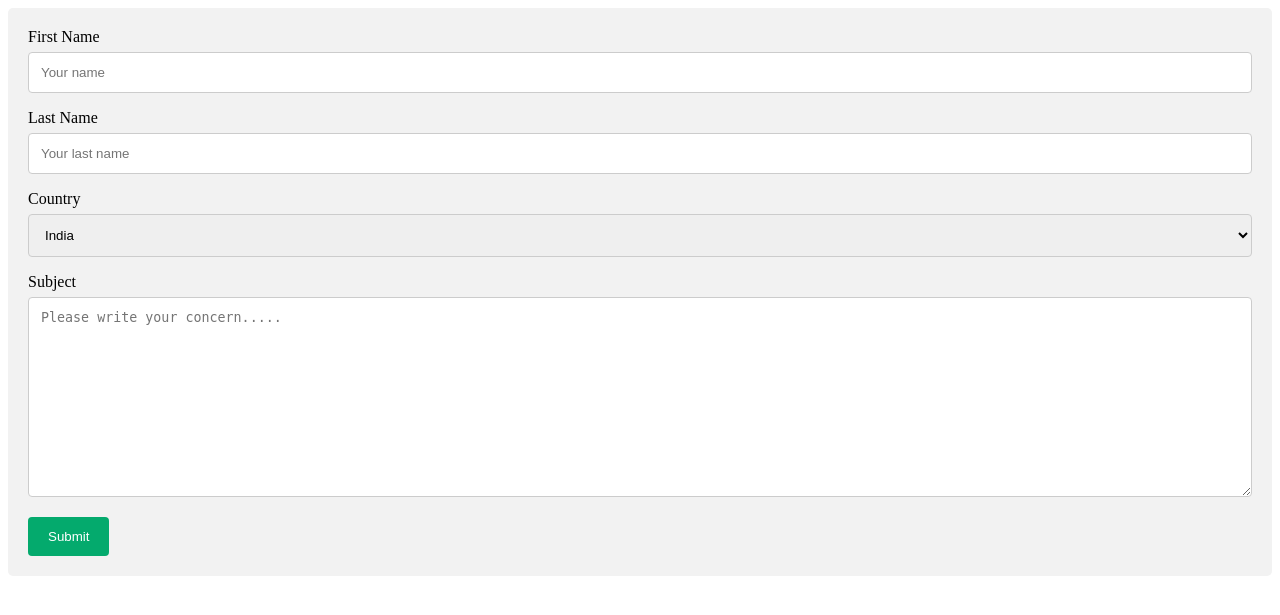
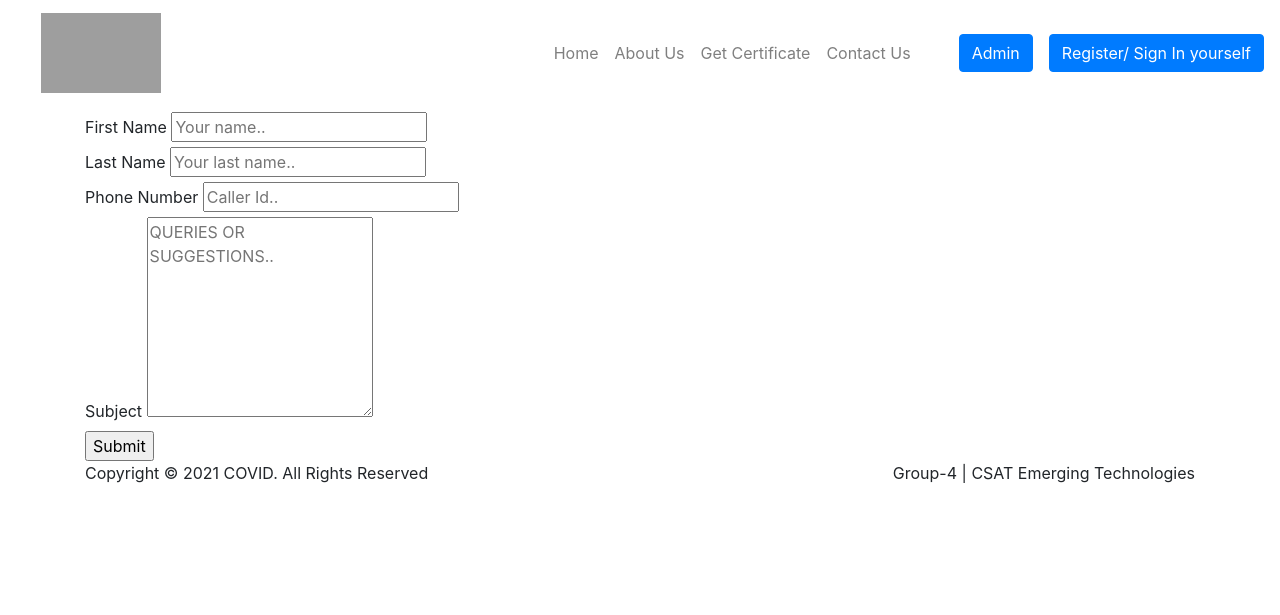
Before and after one commit to ayush9200/vaccine_finder, a Flask app: template templates/contact_us.html in a window 1280 px wide. Shown: the top 615 px of the page. Run offline with Flask 2, Linux system fonts and the light colour scheme; the template is opened without the code that fills it, so the values that code supplies are empty; some libraries are stand-ins or nearby versions; grey boxes are pictures that could not be loaded.

Commit message:
Make corrections and add nav and footer

```diff
--- a/templates/contact_us.html
+++ b/templates/contact_us.html
@@ -1,67 +1,78 @@
 <!DOCTYPE html>
 <html>
 <head>
+	<link rel="stylesheet" href= "https://stackpath.bootstrapcdn.com/bootstrap/4.5.0/css/bootstrap.min.css">
+        <script src="https://code.jquery.com/jquery-3.5.1.js" integrity="sha256-QWo7LDvxbWT2tbbQ97B53yJnYU3WhH/C8ycbRAkjPDc=" crossorigin="anonymous"></script>
+        <link href="{{ url_for('static',filename='header.css') }}" rel="stylesheet">
+        <link href="{{ url_for('static',filename='login-page.css') }}" rel="stylesheet">
+	<link href="{{ url_for('static',filename='contact_us.css') }}" rel="stylesheet">
 	<meta charset="utf-8">
 	<title>Contact Us</title>
 </head>
-<style type="text/css">
-	/* Style inputs with type="text", select elements and textareas */
-input[type=text], select, textarea {
-  width: 100%; /* Full width */
-  padding: 12px; /* Some padding */
-  border: 1px solid #ccc; /* Gray border */
-  border-radius: 4px; /* Rounded borders */
-  box-sizing: border-box; /* Make sure that padding and width stays in place */
-  margin-top: 6px; /* Add a top margin */
-  margin-bottom: 16px; /* Bottom margin */
-  resize: vertical /* Allow the user to vertically resize the textarea (not horizontally) */
-}
+<br><br><br>
 
-/* Style the submit button with a specific background color etc */
-input[type=submit] {
-  background-color: #04AA6D;
-  color: white;
-  padding: 12px 20px;
-  border: none;
-  border-radius: 4px;
-  cursor: pointer;
-}
+<body>
+	<nav class="navbar navbar-expand-lg navbar-light fixed-top" style="background-color: white">
+            <a class="navbar-brand" href="http://127.0.0.1:5000/"><img class="d-inline-block align-top" src="{{ url_for('static',filename='images/vac-logo.png') }}" width="120" height="80" style="margin-left: 25px;"></a>
+            <button class="navbar-toggler" type="button" data-toggle="collapse" data-target="#navbarCollapse" aria-controls="navbarCollapse"
+              aria-expanded="false" aria-label="Toggle navigation">
+              <span class="navbar-toggler-icon"></span>
+            </button>
+            <div class="collapse navbar-collapse" id="navbarCollapse">
+              <ul class="navbar-nav ml-auto">
+                <li class="nav-item">
+                  <a class="nav-link" data-toggle="collapse" data-target=".navbar-collapse.show" routerLink="/home">Home</a>
+                </li>
+                <li class="nav-item">
+                  <a class="nav-link" data-toggle="collapse" data-target=".navbar-collapse.show" routerLink="/about">About Us</a>
+                </li>
+                <li class="nav-item">
+                  <a class="nav-link" data-toggle="collapse" data-target=".navbar-collapse.show" routerLink="/cert">Get Certificate</a>
+                </li>
+                <li class="nav-item">
+                  <a class="nav-link" data-toggle="collapse" data-target=".navbar-collapse.show" routerLink="/contactUs">Contact Us</a>
+                </li>
+                <form class="form-inline" style="margin-left: 40px;" action="/admin" method="get">
+            <button type="submit"  class="btn btn-primary btn-md my-2 my-sm-0"  data-toggle="collapse" data-target=".navbar-collapse.show" style="margin-right: 1pc;" href="http://127.0.0.1:5000/admin"> Admin </button>
+             </form>
+              <form class="form-inline" action="/register" method="get">
+              <button type="submit"  class="btn btn-primary btn-md my-2 my-sm-0"  data-toggle = "collapse" data-target=".navbar-collapse.show" href="http://127.0.0.1:5000/sign-in"> Register/ Sign In yourself </button>
+            </form>
+              </ul>
+            </div>
+          </nav>
+	<p><span style="color:black"> <b>SEND US A MESSAGE</b> </span> </p>
 
-/* When moving the mouse over the submit button, add a darker green color */
-input[type=submit]:hover {
-  background-color: #45a049;
-}
-
-/* Add a background color and some padding around the form */
-.container {
-  border-radius: 5px;
-  background-color: #f2f2f2;
-  padding: 20px;
-}
-</style>
-<body>
 	<div class="container">
 	  <form action="action_page.php">
 
 	    <label for="fname">First Name</label>
-    <input type="text" id="fname" name="firstname" placeholder="Your name">
-
+	    <input type="text" id="fname" name="firstname" placeholder="Your name..">
+	     <br>
 	    <label for="lname">Last Name</label>
-    <input type="text" id="lname" name="lastname" placeholder="Your last name">
-
-    <label for="country">Country</label>
-    <select id="country" name="country">
-      <option value="australia">India</option>
-      <option value="canada">Canada</option>
-      <option value="usa">USA</option>
-    </select>
-
+	    <input type="text" id="lname" name="lastname" placeholder="Your last name..">
+	    <br>
+	    <label for="phone">Phone Number</label>
+	    <input type="text" id="Phone" name="phone number" placeholder="Caller Id..">
+	    <br>
 	    <label for="subject">Subject</label>
-    <textarea id="subject" name="subject" placeholder="Please write your concern....." style="height:200px"></textarea>
-
+	    <textarea id="subject" name="subject" placeholder="QUERIES OR SUGGESTIONS.." style="height:200px"></textarea>
+	    <br>
 	    <input type="submit" value="Submit">
 
 	  </form>
 	</div>
+         <footer class="page-footer">
+            <div class="container">
+                <div class="row">
+                    <div class="col-6 text-left">
+                        <p> Copyright © 2021 COVID. All Rights Reserved </p>
+                    </div>
+                    <div class="col-6 text-right">
+                        <p>Group-4 | CSAT Emerging Technologies</p>
+                    </div>
+                </div>
+            </div>
+        </footer>
 	</body>
 </html>
```
Lines whose indentation alone changed are shown as unchanged.
